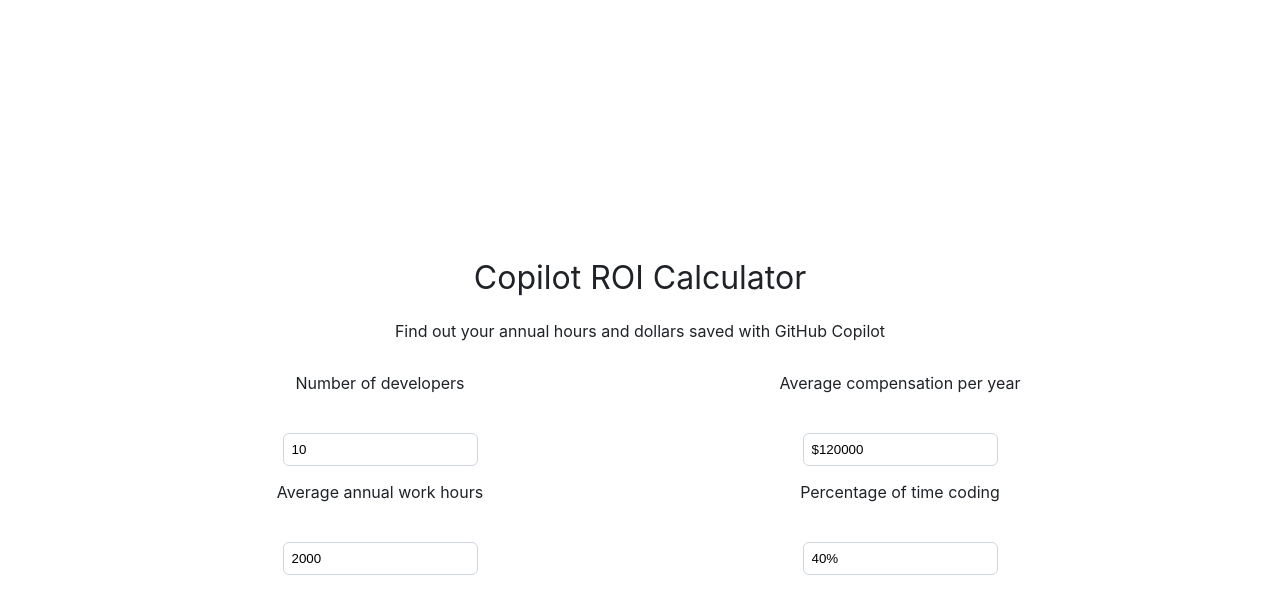
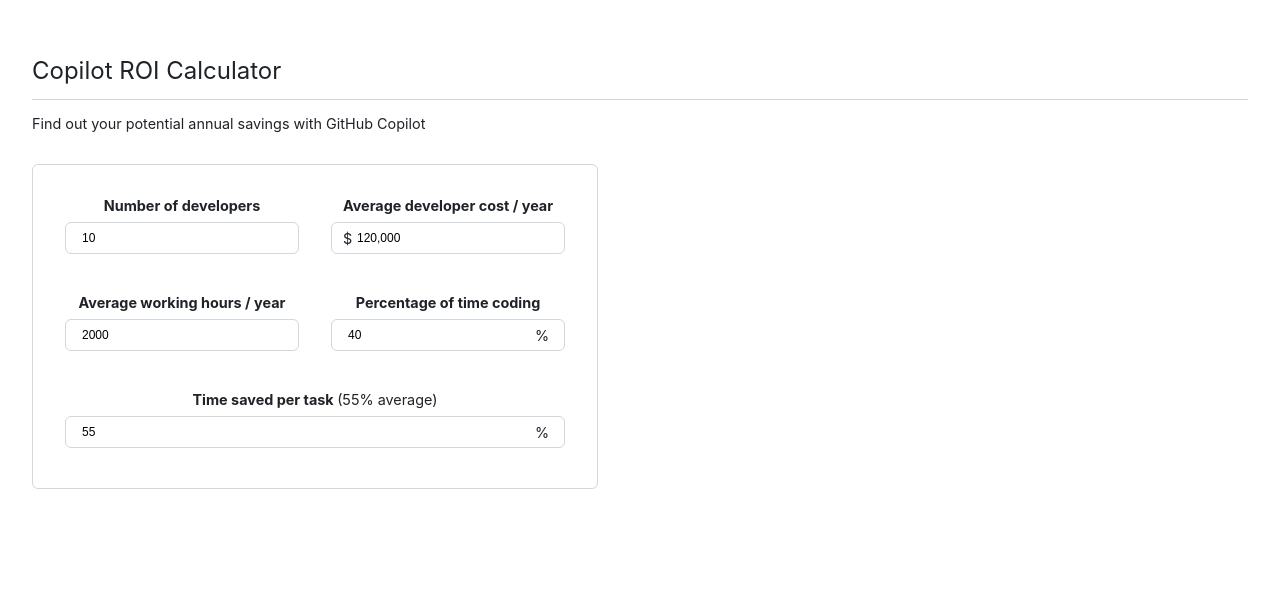
Before and after one commit to D1M1TR10S/Copilot-ROI-Calculator, a React (Create React App) app: page / in a window 1280 px wide. Shown: the top 614 px of the page. Built offline with nearby package versions, Linux system fonts and the light colour scheme.

Commit message:
Updated CSS and JS. Working v1 for 1st section.

```diff
--- a/src/App.css
+++ b/src/App.css
@@ -1,11 +1,26 @@
+/* Works for Chrome, Safari, Edge, Opera */
+input::-webkit-outer-spin-button,
+input::-webkit-inner-spin-button {
+  -webkit-appearance: none;
+  margin: 0;
+}
+
+/* Works for Firefox */
+input[type="number"] {
+  -moz-appearance: textfield;
+  appearance: textfield;
+}
+
 body {
   background-color: #fff;
   font-family: "SF Pro Text", sans-serif;
   color: #1f2328;
+  text-align: left;
 }
 
 .App {
-  text-align: center;
+  text-align: left;
+  padding: 1rem;
 }
 
 .App-header {
@@ -13,45 +28,139 @@ body {
   min-height: 100vh;
   display: flex;
   flex-direction: column;
-  align-items: center;
-  justify-content: center;
+  align-items: left;
+  justify-content: left;
   font-size: calc(10px + 2vmin);
   color: #1f2328;
+  padding: 1rem;
 }
 
 .large {
-  font-size: 2rem;
-  margin-bottom: 0.5rem;
+  font-size: 1.5rem;
+  margin-bottom: 1rem;
+  position: relative;
+}
+
+.large::after {
+  content: "";
+  position: absolute;
+  bottom: -15px;
+  left: 0;
+  height: 1px;
+  width: 100%;
+  background-color: #d0d7de;
 }
 
 .medium {
   font-size: 1rem;
+  margin-bottom: .5rem;
+  text-align: left;
+}
+
+.small {
+  font-size: .9rem;
+  margin-bottom: .5rem;
+  text-align: left;
+  font-weight: 400;
+}
+
+.small-bold {
+  font-size: .9rem;
+  margin-bottom: .5rem;
+  text-align: left;
+  font-weight: bold;
+}
+
+#subheader {
   margin-bottom: 2rem;
 }
 
 .input-container {
-  width: 80%; /* Change this to adjust the width of your grid */
+  width: 80%;
+  max-width: 500px;
   display: grid;
   grid-template-columns: repeat(2, 1fr);
-  gap: 1rem;
+  gap: 2rem;
+  border: 1px solid #d0d7de;
+  border-radius: 6px;
+  padding: 2rem;
 }
 
 .input-group {
   display: flex;
   flex-direction: column;
   align-items: center;
-  gap: 0.5rem;
+}
+
+.input-group__label {
+  width: 100%;
+  text-align: left;
+}
+
+.input-fields {
+  width: 100%; /* This should make sure every input takes full width of its container */
+}
+
+.full-width {
+  grid-column: 1 / -1; /* This ensures the input takes full width of the grid */
+  width: 100%;
 }
 
 input[type="number"],
 input[type="text"] {
   border: 1px solid #d0d7de;
   border-radius: 6px;
-  padding: 0.5rem;
+  padding: .5rem 1rem;
+  width: 100%; /* 100% width for all inputs */
+  transition: border-color 0.2s ease-in-out;
+  font-size: 12px;
+}
+
+.input-overlay {
+  position: relative;
+  display: flex;
+  align-items: center;
+  width: 100%; /* 100% width to match other inputs */
+}
+
+.input-symbol {
+  position: absolute;
+  pointer-events: none;
+  width: 20px;
+  margin-left: 12px;
+}
+
+.overlay-input {
+  padding-left: 20px; /* to counteract the width of the symbol, might need to adjust to suit the design */
+  box-sizing: border-box; /* to include padding in width calculation */
+}
+
+#avg-compensation {
+  padding-left: 25px;
+}
+
+.right {
+  right: 10px;
 }
 
 @media (max-width: 600px) {
   .input-container {
-    grid-template-columns: 1fr; /* One column on smaller screens */
+    grid-template-columns: 1fr;
+    gap: 2rem;
+  }
+
+  #time-saved {
+    width: 100%;
+    margin-left: 0;
+  }
+
+  .overlay-input {
+    margin-left: 0;
+    margin-right: 0;
+  }
+
+  .overlay-input.right {
+    padding-right: 20px; /* To account for the right overlay symbols */
+    padding-left: 0; /* Reset the left padding */
   }
 }
--- a/src/App.js
+++ b/src/App.js
@@ -3,9 +3,24 @@ import { useState } from 'react';
 
 function App() {
   const [numDevelopers, setNumDevelopers] = useState(10);
-  const [avgCompensation, setAvgCompensation] = useState(120000);
+  const [avgCompensation, setAvgCompensation] = useState("120,000");
   const [avgWorkHours, setAvgWorkHours] = useState(2000);
   const [percentCodingTime, setPercentCodingTime] = useState(40);
+  const [timeSavedPerTask, setTimeSavedPerTask] = useState(55);
+
+  const formatAvgCompensation = (value) => {
+    const numValue = parseInt(value.replace(/,/g, ''), 10);
+    if (isNaN(numValue)) return "";
+    return numValue.toLocaleString();
+  };
+
+  const handleInputChange = (value, setter, formatFunction) => {
+    if (formatFunction) {
+      setter(formatFunction(value));
+    } else {
+      setter(Math.max(0, value));
+    }
+  }
 
   return (
     <div className="App">
@@ -13,45 +28,77 @@ function App() {
         <p className="large">
           Copilot ROI Calculator
         </p>
-        <p className="medium">
-          Find out your annual hours and dollars saved with GitHub Copilot
+        <p className="small" id="subheader">
+          Find out your potential annual savings with GitHub Copilot
         </p>
         <div className="input-container">
           <div className="input-group">
-            <label htmlFor="num-developers" className="medium">Number of developers</label>
+            <label htmlFor="num-developers" className="small-bold">Number of developers</label>
             <input
               type="number"
+              className="input-fields overlay-input"
               id="num-developers"
               value={numDevelopers}
-              onChange={(e) => setNumDevelopers(e.target.value)}
+              onChange={(e) => handleInputChange(parseInt(e.target.value), setNumDevelopers)}
+              autoComplete="off"
             />
           </div>
+
           <div className="input-group">
-            <label htmlFor="avg-compensation" className="medium">Average compensation per year</label>
+            <label htmlFor="avg-compensation" className="small-bold">Average developer cost / year</label>
+            <div className="input-overlay small">
+              <span className="input-symbol">$</span>
               <input
                 type="text"
+                className="input-fields overlay-input"
                 id="avg-compensation"
-              value={`$${avgCompensation}`}
-              onChange={(e) => setAvgCompensation(e.target.value.replace(/\D/, ''))}
+                value={avgCompensation}
+                onChange={(e) => handleInputChange(e.target.value, setAvgCompensation, formatAvgCompensation)}
+                autoComplete="off"
               />
             </div>
+          </div>
+
           <div className="input-group">
-            <label htmlFor="avg-work-hours" className="medium">Average annual work hours</label>
+            <label htmlFor="avg-work-hours" className="small-bold">Average working hours / year</label>
             <input
               type="number"
+              className="input-fields overlay-input"
               id="avg-work-hours"
               value={avgWorkHours}
-              onChange={(e) => setAvgWorkHours(e.target.value)}
+              onChange={(e) => handleInputChange(parseInt(e.target.value), setAvgWorkHours)}
+              autoComplete="off"
             />
           </div>
+
           <div className="input-group">
-            <label htmlFor="percent-coding-time" className="medium">Percentage of time coding</label>
+            <label htmlFor="percent-coding-time" className="small-bold">Percentage of time coding</label>
+            <div className="input-overlay small">
               <input
-              type="text"
+                type="number"
+                className="input-fields overlay-input"
                 id="percent-coding-time"
-              value={`${percentCodingTime}%`}
-              onChange={(e) => setPercentCodingTime(e.target.value.replace(/\D/, ''))}
+                value={percentCodingTime}
+                onChange={(e) => handleInputChange(parseInt(e.target.value), setPercentCodingTime)}
+                autoComplete="off"
               />
+              <span className="input-symbol right">%</span>
+            </div>
+          </div>
+
+          <div className="input-group full-width" id="time-saved">
+            <label htmlFor="time-saved-per-task" className="small-bold">Time saved per task <span className="small">(55% average)</span></label>
+            <div className="input-overlay small">
+              <input
+                type="number"
+                className="input-fields overlay-input percent-input"
+                id="time-saved-per-task"
+                value={timeSavedPerTask}
+                onChange={(e) => handleInputChange(parseInt(e.target.value), setTimeSavedPerTask)}
+                autoComplete="off"
+              />
+              <span className="input-symbol right">%</span>
+            </div>
           </div>
         </div>
       </header>
```
Lines whose indentation alone changed are shown as unchanged.
